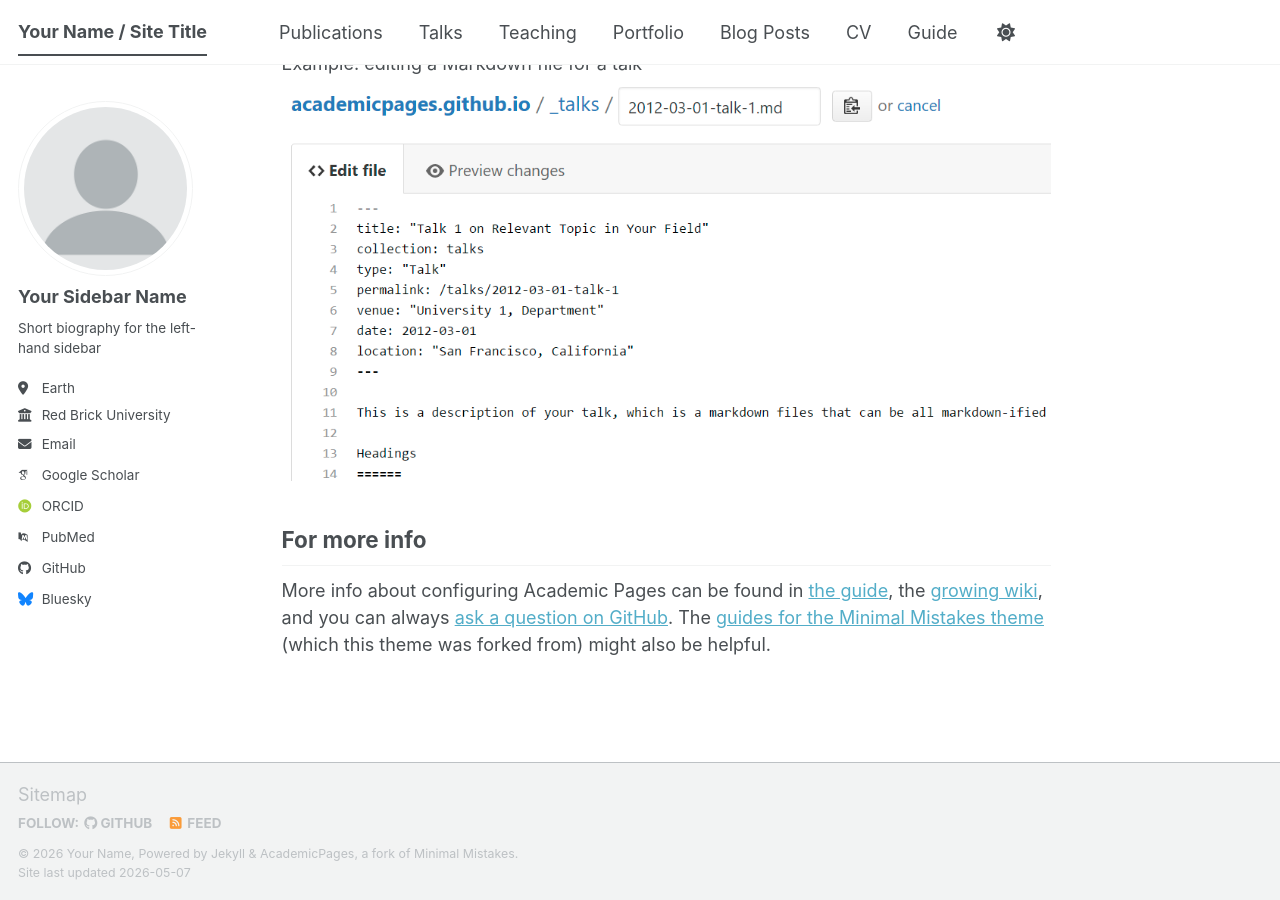
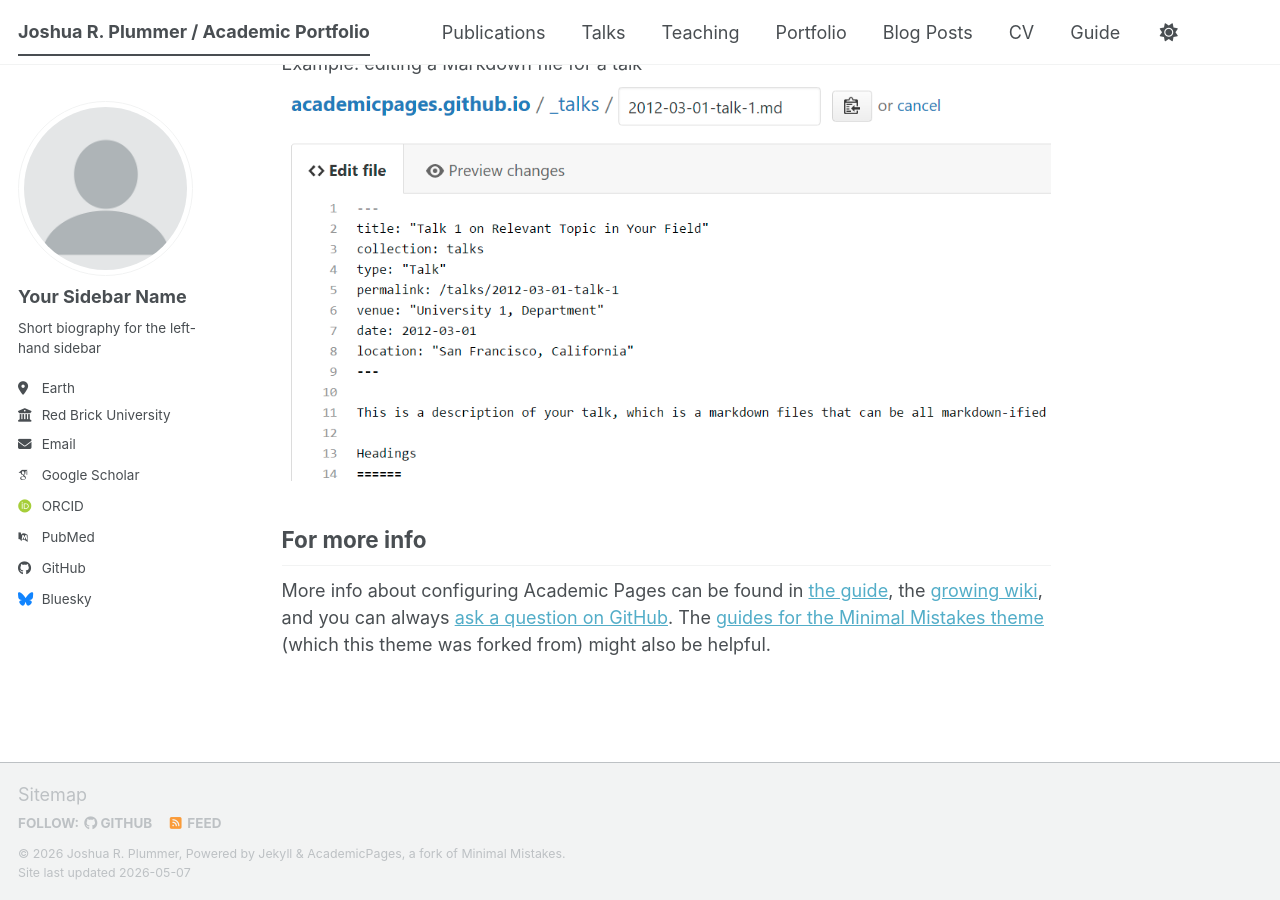
Before and after one commit to JPMathEd/Portfolio, a Jekyll site: the page built from _pages/about.md, in a window 1280 px wide and 900 px high, scrolled down 2720 px. Built offline with Jekyll 4.4.1, drawn with Linux system fonts in a browser that asks for light colours; some web fonts are replaced; a script bundle is joined from its source files by our own code; library files that are not in the unit come from our copies.

Commit message:
Update _config.yml

```diff
--- a/_config.yml
+++ b/_config.yml
@@ -9,11 +9,11 @@
 # Basic Site Settings
 locale                   : "en-US"
 site_theme               : "default" # The available themes options are "default", "air", "sunrise", "mint", "dirt" and "contrast"
-title                    : "Your Name / Site Title"
+title                    : "Joshua R. Plummer / Academic Portfolio"
 title_separator          : "-"
-name                     : &name "Your Name"
-description              : &description "Your Name's academic portfolio"   # Update this with a general description of your site, this is the default if not overridden by a page
-url                      : https://academicpages.github.io # The base hostname & protocol for your site e.g. "https://[your GitHub username].github.io",
+name                     : &name "Joshua R. Plummer"
+description              : &description "A professional portfolio of my experience in math education."   # Update this with a general description of your site, this is the default if not overridden by a page
+url                      : https://JPMathEd.github.io # The base hostname & protocol for your site e.g. "https://[your GitHub username].github.io",
                                                            # or if you already have some other page hosted on Github then use "https://[your GitHub username].github.io/[Your Repo Name]"
 baseurl                  : "" # the subpath of your site, e.g. "/blog"
 repository               : "academicpages/academicpages.github.io"
```
